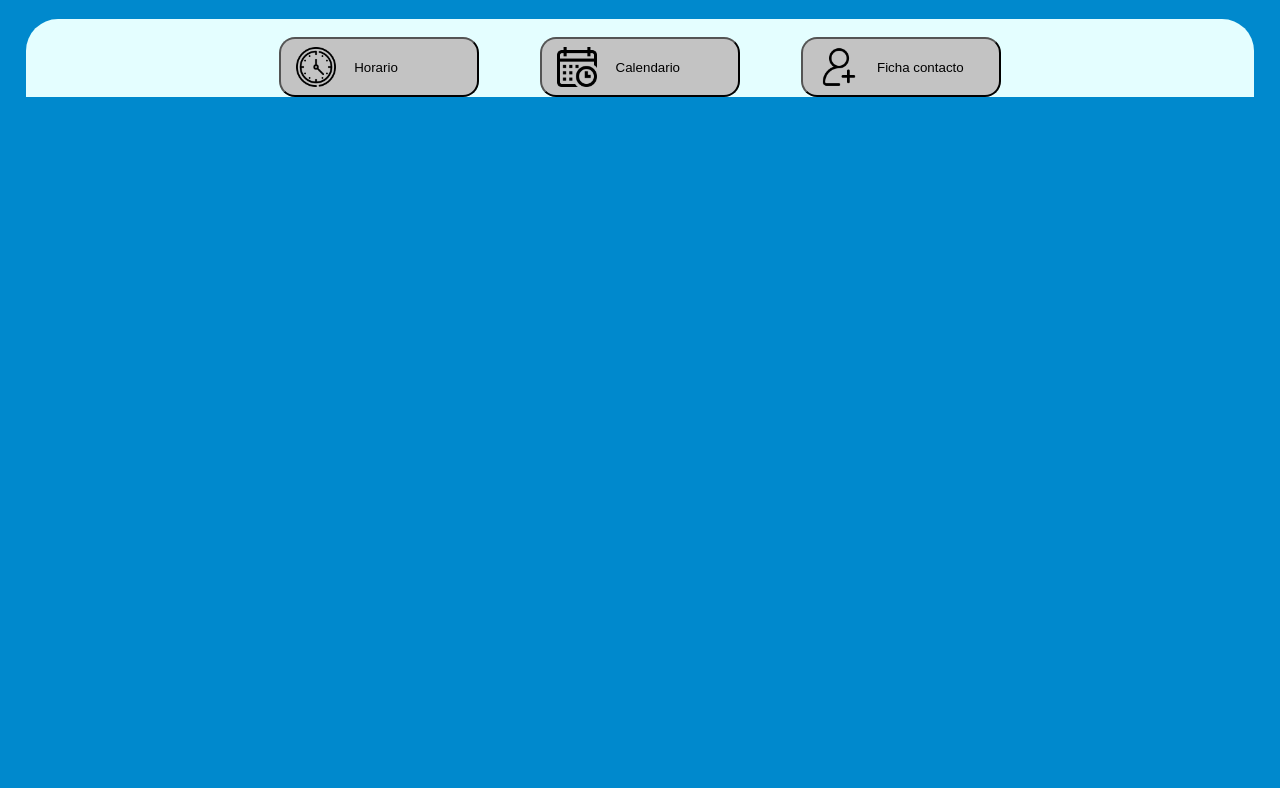
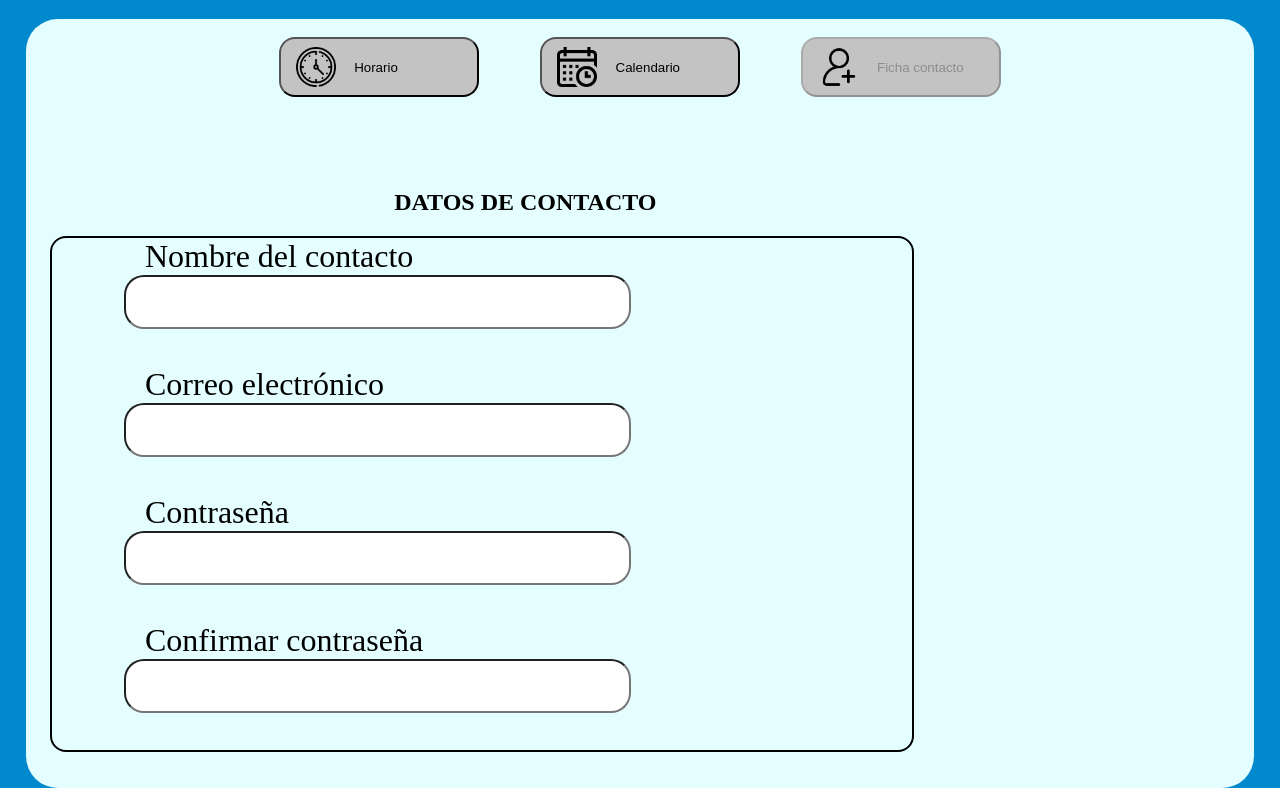
Before and after one commit to SebasTechMad/EjerciciosInterfacse, a plain HTML site: page agenda-escolar/formulario.html in a window 1280 px wide. Shown: the part 109-897 px from the top of the page. Before the commit the page ends 800 px from the top, so only its background shows below. Drawn offline with Linux system fonts and the light colour scheme.

Commit message:
actualización archivos ficha contacto

```diff
--- a/agenda-escolar/formulario.html
+++ b/agenda-escolar/formulario.html
@@ -25,19 +25,35 @@
                         <img src="./srcs/calendario.png" alt="" class="img-button">
                         <a href="https://www.iestetuan.es/varios/2024calendarioescolar.pdf" target="_blank" class="link-text">Calendario</a>
                     </button>
-                    <button class="button-nav-item">
+                    <button class="button-nav-item" disabled="disabled">
                         <img src="./srcs/agregar-usuario.png" alt="" class="img-button">
                         Ficha contacto
                     </button>
                  </div>
+                 <br><br><br><br>
+                 <h2 style="margin-left: 30%;">DATOS DE CONTACTO</h2>
 
+                 <div class="body-structure">
+                    <div class="body-margin"><br></div>
 
+                 <div class="form-contact">
+                    <form action="" class="content-form">
+                        <label class="label-form">Nombre del contacto</label>
+                        <input type="text" class="component-form"> <br><br>
+                        <label class="label-form">Correo electrónico</label>
+                        <input type="text" class="component-form">
+                        <br><br>
+                        <label class="label-form">Contraseña</label>
+                        <input type="text" class="component-form"> <br><br>
+                        <label class="label-form">Confirmar contraseña</label>
+                        <input type="text" class="component-form"> <br><br>
+                    </form>
+                 </div>
+                 <br>
+                 <div class="body-margin"><br></div>
+                 </div>
 
-
-
-
-
-
+                 <br><br>
             </div>
             <div class="body-margin"><br></div>
         </div>
--- a/agenda-escolar/index.css
+++ b/agenda-escolar/index.css
@@ -26,8 +26,9 @@ body{
 .body-content{
     width: 96%;
     background-color: #E4FEFF;
-    border-top-left-radius: 2rem;
-    border-top-right-radius: 2rem;
+    /* border-top-left-radius: 2rem;
+    border-top-right-radius: 2rem; */
+    border-radius: 2rem;
 }
 
 .nav-buttons{
@@ -56,7 +57,6 @@ body{
     margin-top: 10%;
     display: flex;
     justify-content: center;
-
 }
 
 table{
@@ -80,6 +80,7 @@ td{
 .td-text-description{
     background-color: white;
     color: black;
+    text-align: start;
 }
 
 .td-subject-diseno{
@@ -115,3 +116,26 @@ td{
 #btnHome, #btnCalendario{
     margin-right: 5%;
 }
+
+.form-contact{
+    display: flex;
+    width: 70%;
+    border: black solid 2px;
+    border-radius: 1rem;
+}
+
+.content-form{
+    font-size: 2rem;
+}
+
+.label-form{
+    margin-left: 13%;
+}
+
+.component-form{
+    width: 70%;
+    height: 3rem;
+    border-radius: 1.25rem;
+    margin-left: 10%;
+    font-size: 2rem;
+}
```
Also changed, not shown: agenda-escolar/index.html (+27 -44 lines).
